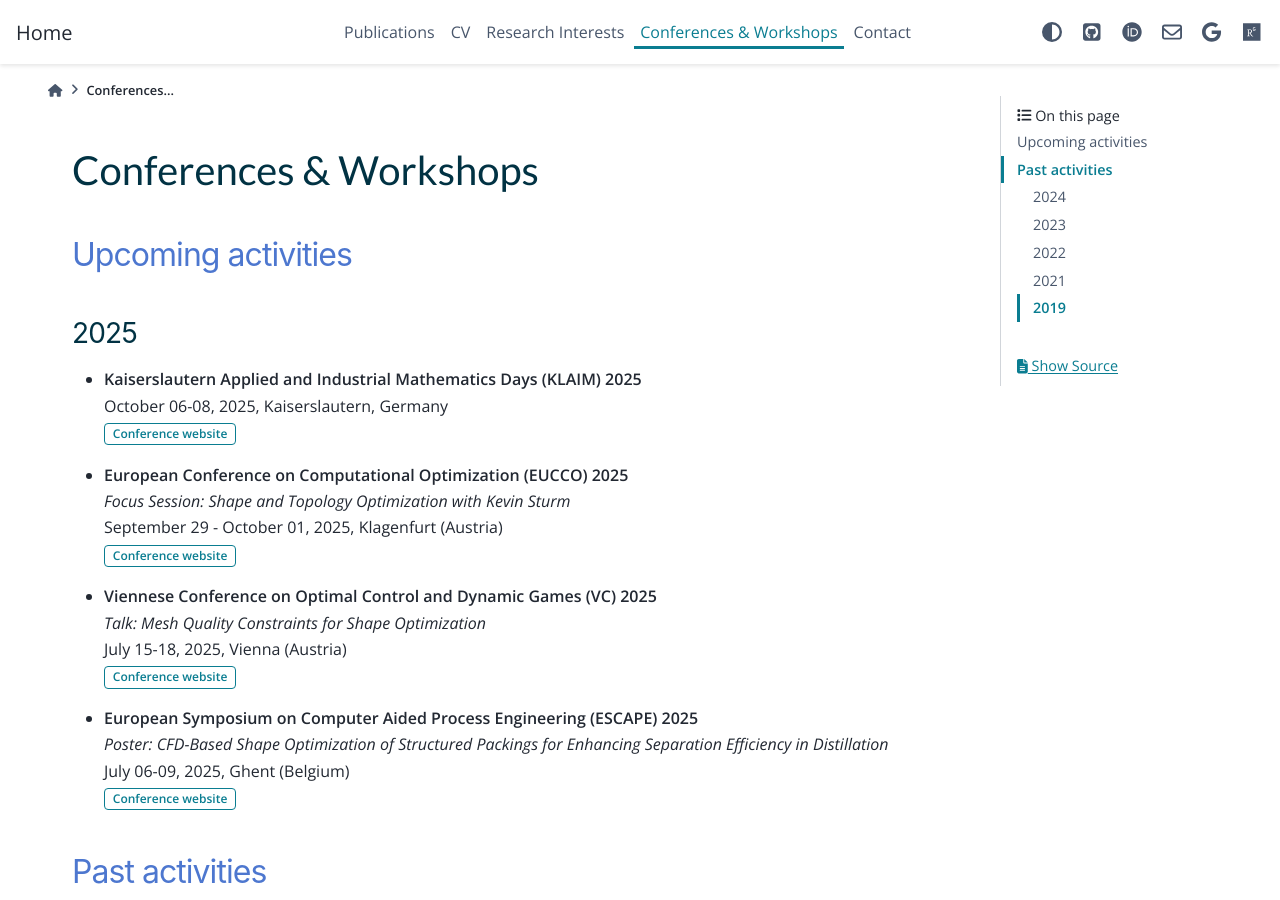
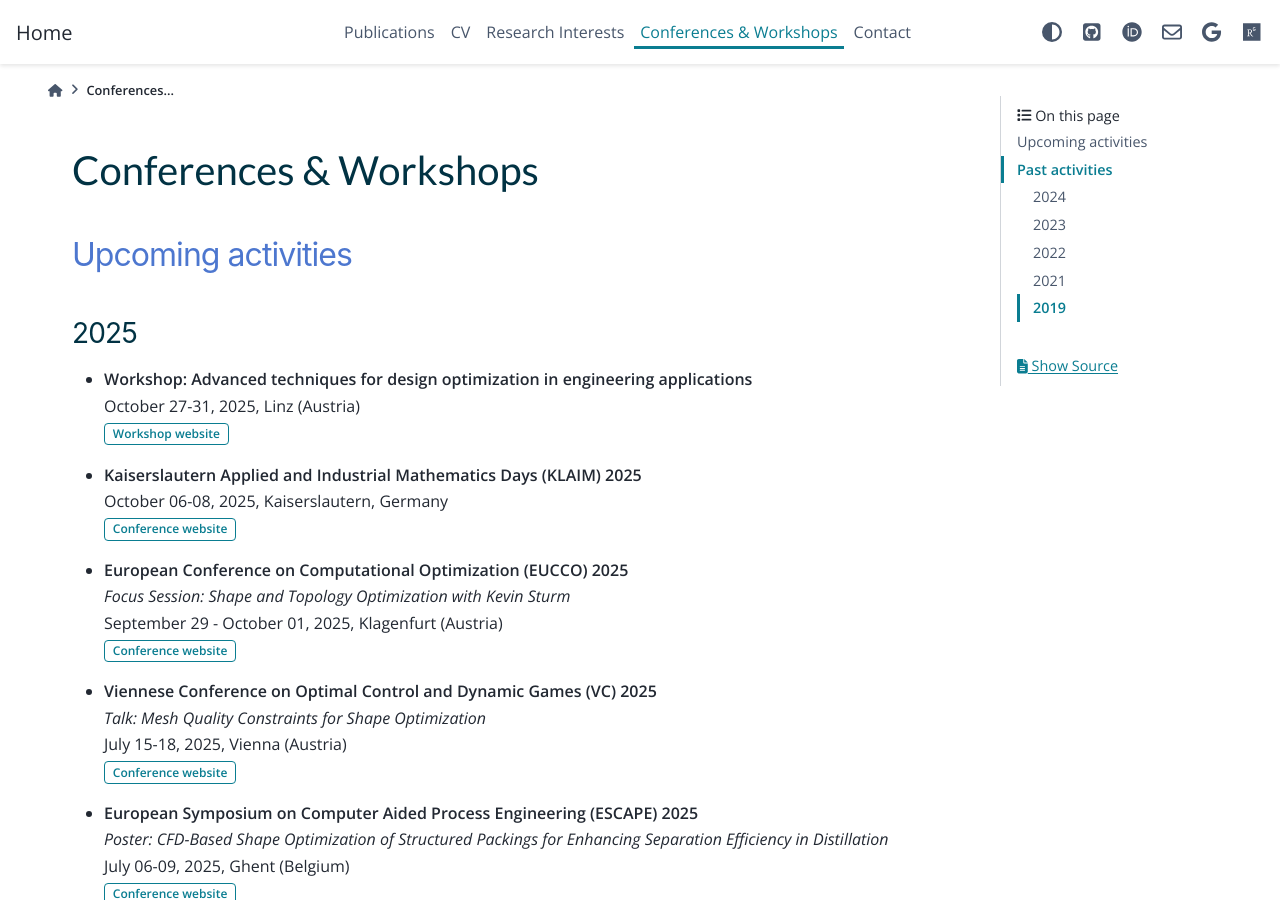
Before and after one commit to sblauth/sblauth.github.io, a Sphinx documentation site: the page built from source/conferences.rst, in a window 1280 px wide and 900 px high. Built offline with Sphinx 7.4.7 and the PyData theme 0.15.4, drawn with Linux system fonts in a browser that asks for light colours.

Commit message:
Update conferences

```diff
--- a/source/conferences.rst
+++ b/source/conferences.rst
@@ -6,6 +6,10 @@ Upcoming activities
 
 2025
 ^^^^
+
+* | **Workshop: Advanced techniques for design optimization in engineering applications**
+  | October 27-31, 2025, Linz (Austria)
+  | :bdg-link-primary-line:`Workshop website <https://www.ricam.oeaw.ac.at/specsem/specsem2025/workshop2/>`
 
 * | **Kaiserslautern Applied and Industrial Mathematics Days (KLAIM) 2025**
   | October 06-08, 2025, Kaiserslautern, Germany
```
